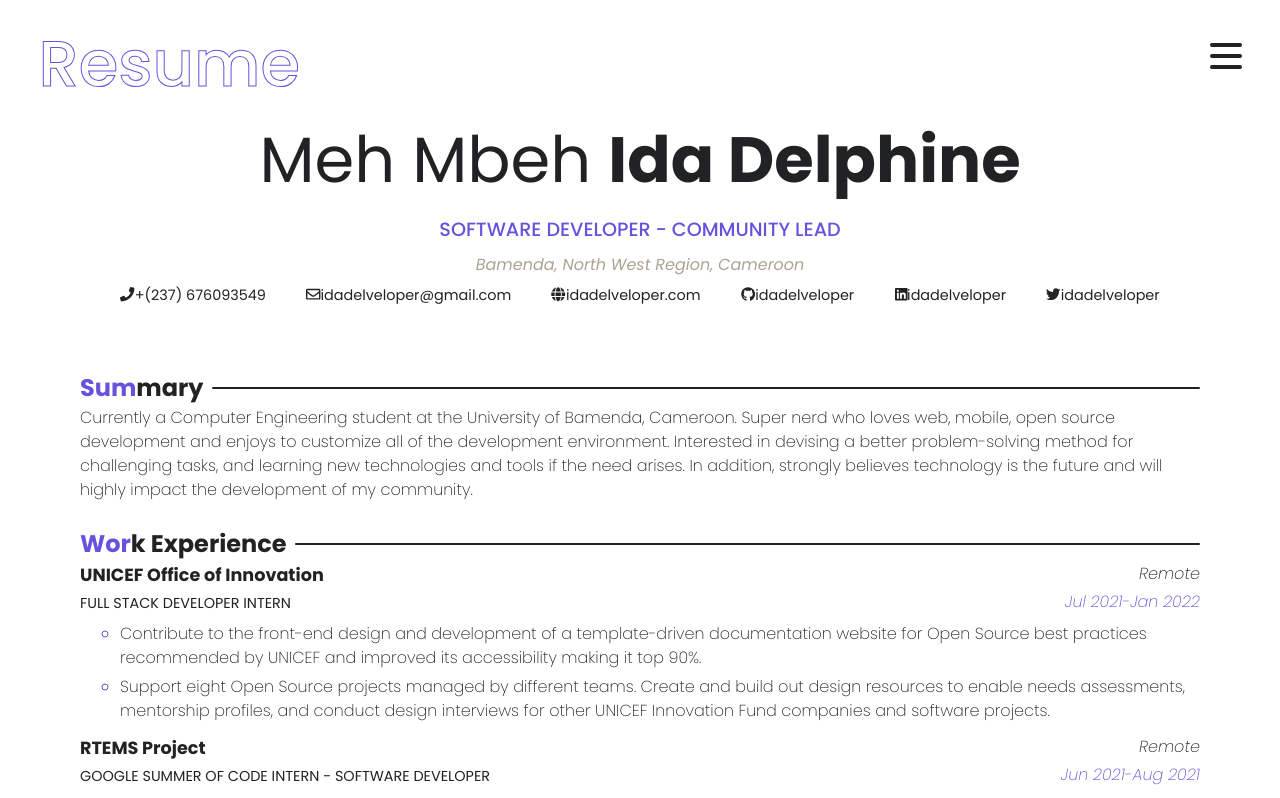
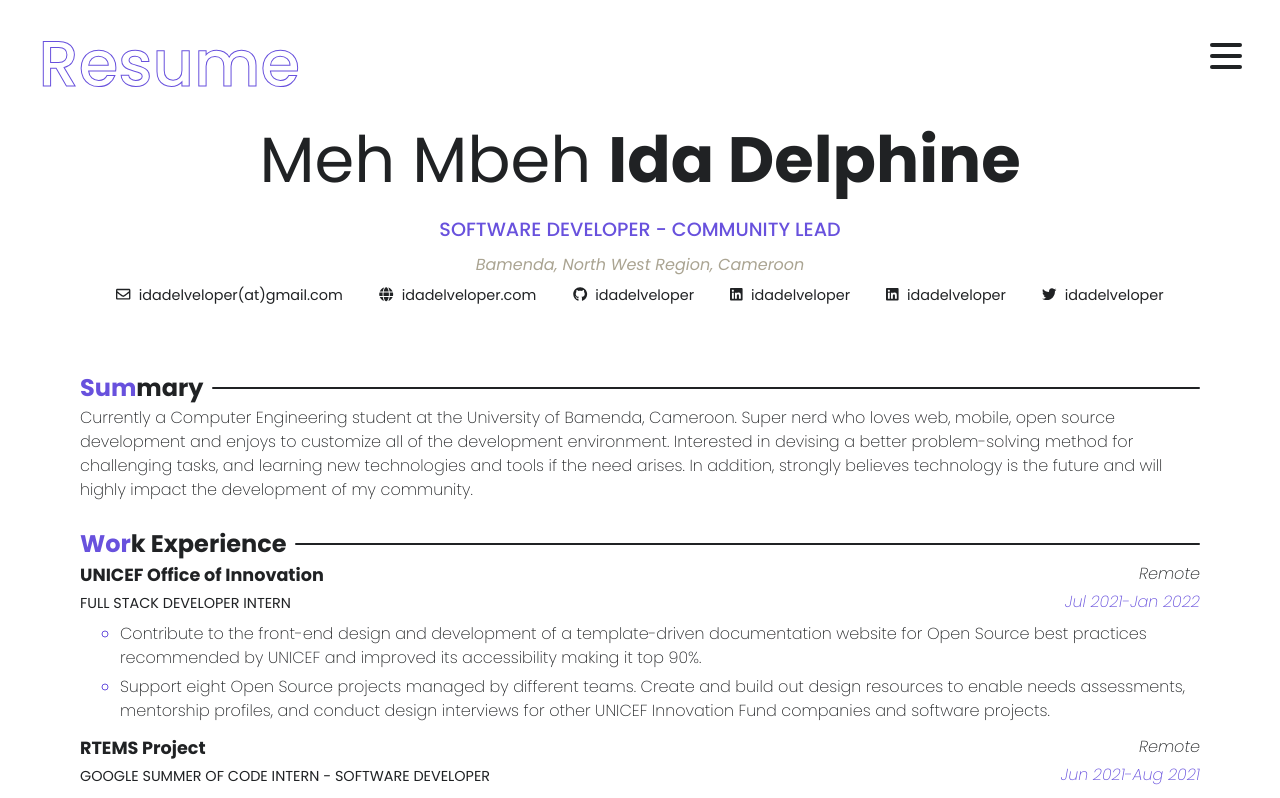
Before and after one commit to Idadelveloper/portfolio-site, a React (Create React App) app in the folder client/: page /resume in a window 1280 px wide. Shown: the top 798 px of the page. Built offline with nearby package versions, Linux system fonts and the light colour scheme.

Commit message:
Made sure all external links open on a new tab

```diff
--- a/client/src/components/Blog/BlogHome.js
+++ b/client/src/components/Blog/BlogHome.js
@@ -81,7 +81,7 @@ export default function BlogHome() {
   return (
       <div className="single-blog">
         <h3 className="text-3xl font-semibold p-5">Welcome to my blog!!!</h3>
-        <p className="blog-more">Checkout more of my technical posts on <a href="https://medium.com/@idadelveloper">Medium</a>, <a href="https://idadelveloper.hashnode.dev/">Hashnode</a>, and <a href="https://dev.to/idadelveloper">Dev</a>.</p>
+        <p className="blog-more">Checkout more of my technical posts on <a href="https://medium.com/@idadelveloper" target="_blank">Medium</a>, <a href="https://idadelveloper.hashnode.dev/" target="_blank">Hashnode</a>, and <a href="https://dev.to/idadelveloper" target="_blank">Dev</a>.</p>
 
         { isLoading ? <Loading /> : getData() }
       </div>
--- a/client/src/components/Footer.js
+++ b/client/src/components/Footer.js
@@ -17,11 +17,11 @@ export default function Footer() {
     return (
         <div className="footer">
             <div className="social">
-                <a href="https://github.com/Idadelveloper"><FontAwesomeIcon icon={faGithub} size="2x" /></a>
-                <a href="https://github.com/Idadelveloper"><FontAwesomeIcon icon={faLinkedin} size="2x" /></a>
-                <a href="https://github.com/Idadelveloper"><FontAwesomeIcon icon={faTwitter} size="2x" /></a>
-                <a href="https://github.com/Idadelveloper"><FontAwesomeIcon icon={faInstagram} size="2x" /></a>
-                <a href="https://github.com/Idadelveloper"><FontAwesomeIcon icon={faFacebook} size="2x" /></a>
+                <a href="https://github.com/Idadelveloper" target="_blank"><FontAwesomeIcon icon={faGithub} size="2x" /></a>
+                <a href="https://github.com/Idadelveloper" target="_blank"><FontAwesomeIcon icon={faLinkedin} size="2x" /></a>
+                <a href="https://github.com/Idadelveloper" target="_blank"><FontAwesomeIcon icon={faTwitter} size="2x" /></a>
+                <a href="https://github.com/Idadelveloper" target="_blank"><FontAwesomeIcon icon={faInstagram} size="2x" /></a>
+                <a href="https://github.com/Idadelveloper" target="_blank"><FontAwesomeIcon icon={faFacebook} size="2x" /></a>
             </div>
             <div className="copyright">
                 <p>Ⓒ {date}, Idadelveloper. Made with ❤️ </p>
--- a/client/src/components/MyResume.js
+++ b/client/src/components/MyResume.js
@@ -2,7 +2,6 @@ import React from 'react'
 import './MyResume.css'
 import { FontAwesomeIcon } from '@fortawesome/react-fontawesome'
 import { faEnvelope } from '@fortawesome/free-regular-svg-icons'
-import { faPhone } from '@fortawesome/free-solid-svg-icons'
 import { faGlobe } from '@fortawesome/free-solid-svg-icons'
 import { faLinkedin, faTwitter } from '@fortawesome/free-brands-svg-icons'
 import { faGithub } from '@fortawesome/free-brands-svg-icons'
@@ -21,12 +20,12 @@ export default function MyResume() {
                         <h6>Bamenda, North West Region, Cameroon</h6>
                     </div>
                     <div className="contact-links">
-                        <span><a href="https://github.com/Idadelveloper"><FontAwesomeIcon icon={faPhone} size="1x" />+(237) 676093549 </a></span>
-                        <span><a href="https://github.com/Idadelveloper"><FontAwesomeIcon icon={faEnvelope} size="1x" />idadelveloper@gmail.com</a></span>
-                        <span><a href="https://github.com/Idadelveloper"><FontAwesomeIcon icon={faGlobe} size="1x" />idadelveloper.com</a></span>
-                        <span><a href="https://github.com/Idadelveloper"><FontAwesomeIcon icon={faGithub} size="1x" />idadelveloper</a></span>
-                        <span><a href="https://github.com/Idadelveloper"><FontAwesomeIcon icon={faLinkedin} size="1x" />idadelveloper</a></span>
-                        <span><a href="https://github.com/Idadelveloper"><FontAwesomeIcon icon={faTwitter} size="1x" />idadelveloper</a></span>
+                        <span><a href="https://github.com/Idadelveloper" target="_blank"><FontAwesomeIcon icon={faEnvelope} size="1x" className="mr-2" />idadelveloper(at)gmail.com</a></span>
+                        <span><a href="https://github.com/Idadelveloper" target="_blank"><FontAwesomeIcon icon={faGlobe} size="1x" className="mr-2" />idadelveloper.com</a></span>
+                        <span><a href="https://github.com/Idadelveloper" target="_blank"><FontAwesomeIcon icon={faGithub} size="1x" className="mr-2" />idadelveloper</a></span>
+                        <span><a href="https://github.com/Idadelveloper" target="_blank"><FontAwesomeIcon icon={faLinkedin} size="1x" className="mr-2"  />idadelveloper</a></span>
+                        <span><a href="https://github.com/Idadelveloper" target="_blank"><FontAwesomeIcon icon={faLinkedin} size="1x" className="mr-2" />idadelveloper</a></span>
+                        <span><a href="https://github.com/Idadelveloper" target="_blank"><FontAwesomeIcon icon={faTwitter} size="1x" className="mr-2" />idadelveloper</a></span>
                     </div>
 
                 </div>
```
